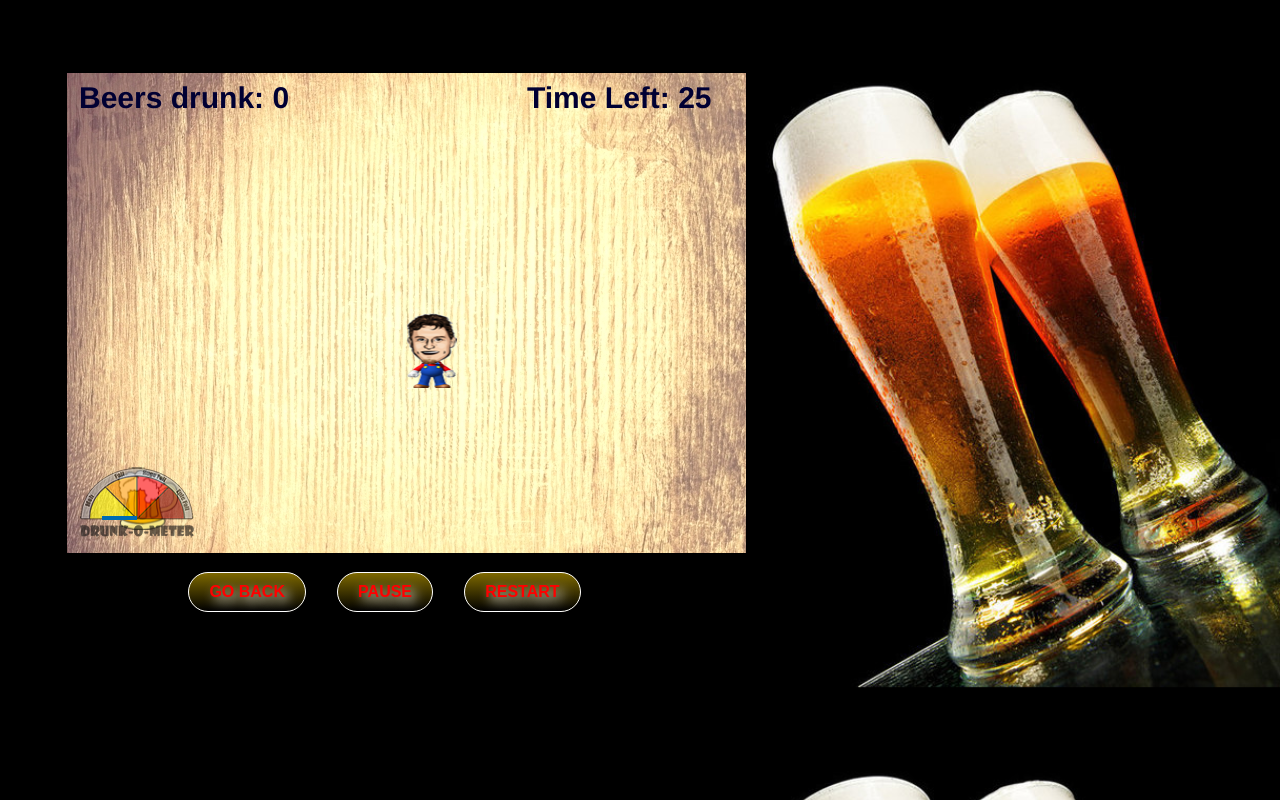
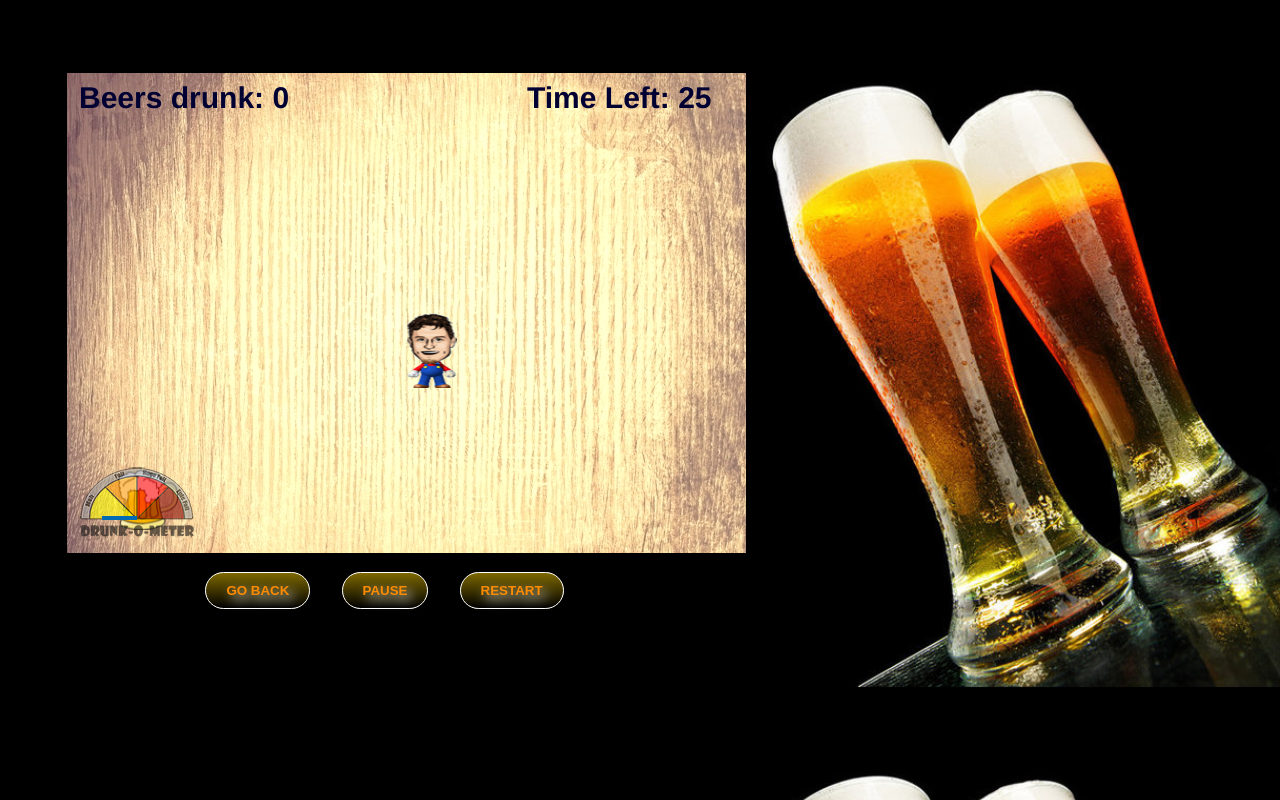
Before and after one commit to GeorgiBoykov/TEAM-COCONUT, a plain HTML site: page Game/game.html in a window 1280 px wide. Drawn offline with Linux system fonts and the light colour scheme.

Commit message:
repair buttons

```diff
--- a/Game/game.html
+++ b/Game/game.html
@@ -11,12 +11,13 @@
 	<canvas id="canvas"></canvas>
 
 			<div class="controls">
+				<a href="index.html">
+					<button class="back">GO BACK</button>
+				</a>
 
-				<div class="back"><a href="index.html">GO BACK</a></div>
+				<button class="pause" id="btnPause">PAUSE</button>
 
-				<div id="btnPause" class="pause"><a href="#">PAUSE</a></div>
-
-				<div id="btnRestart" class="restart"><a href="#">RESTART</a></div>
+				<button class="restart" id="btnRestart">RESTART</button>
 
 			</div>
 
--- a/Game/styles/game-styles.css
+++ b/Game/styles/game-styles.css
@@ -51,4 +51,5 @@ a {
     background-image: -o-linear-gradient(top, #000000, #7d6800);
     background-image: linear-gradient(to bottom, #000000, #7d6800);
     text-decoration: none;
+	cursor: pointer;
 }
--- a/Game/styles/home-styles.css
+++ b/Game/styles/home-styles.css
@@ -63,11 +63,6 @@ img {
     width: 70%;
 }
 
-a {
-    text-decoration: none;
-    color: red;
-}
-
 .back {
     margin: 0% 0px 0px 9%;
     max-width: 150px;
@@ -98,4 +93,5 @@ a {
     background-image: -o-linear-gradient(top, #000000, #7d6800);
     background-image: linear-gradient(to bottom, #000000, #7d6800);
     text-decoration: none;
+	cursor: pointer;
 }
```
Also changed, not shown: Game/help.html (+3 -1 lines).
